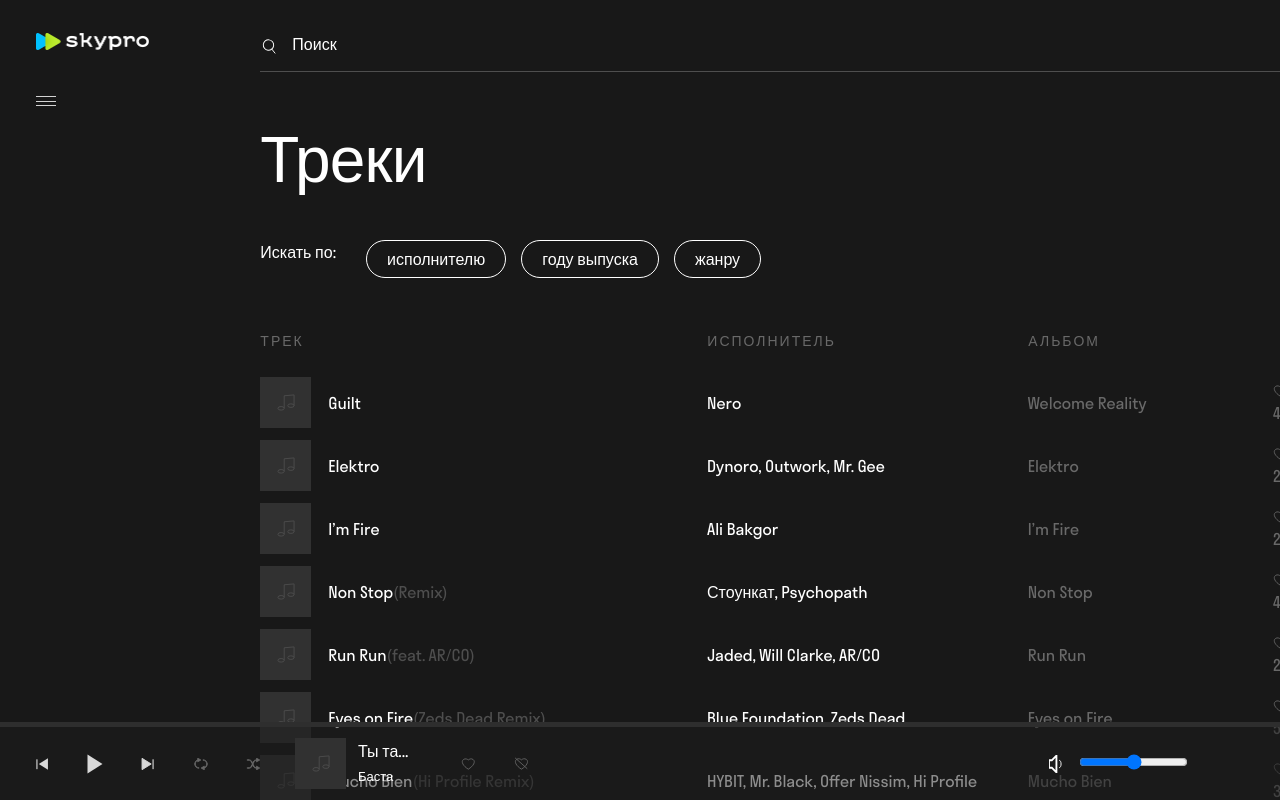
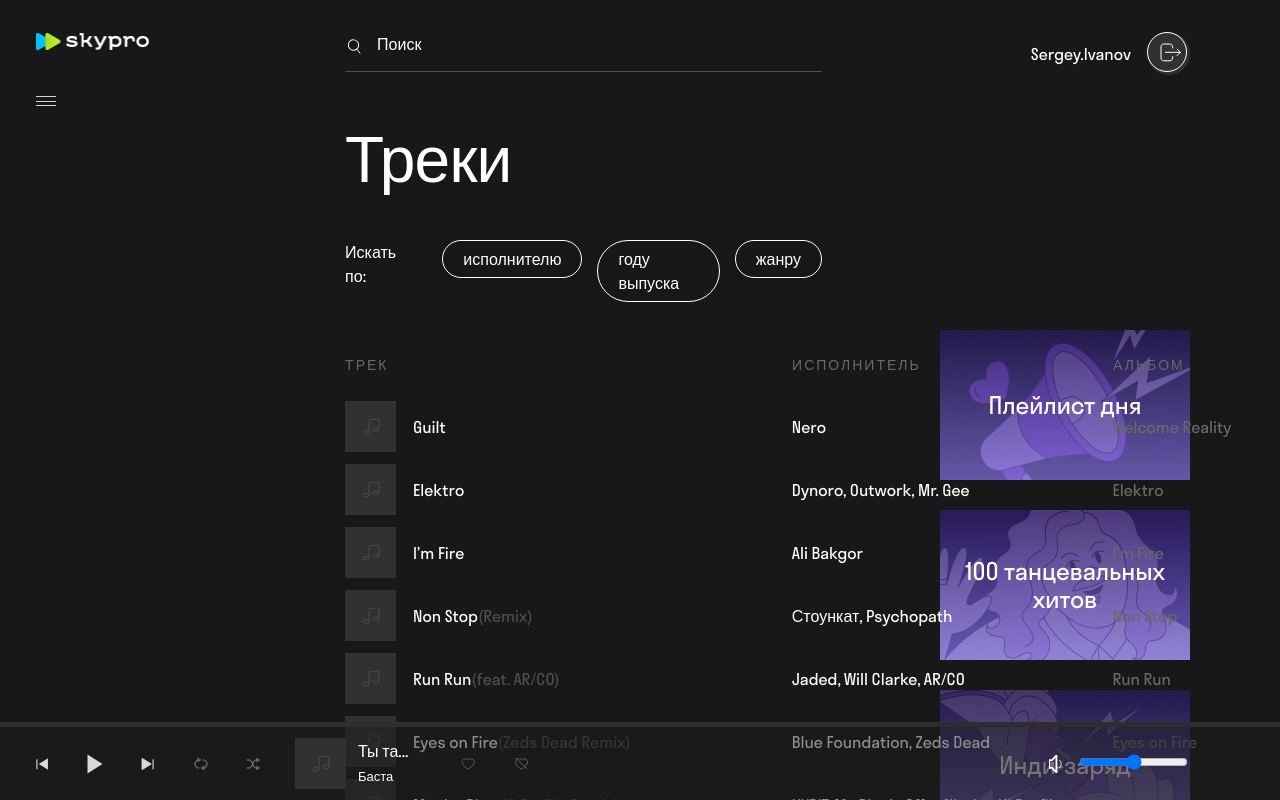
Before and after one commit to Vera869/skypro-music, a React (Create React App) app: page / in a window 1280 px wide. Built offline with nearby package versions, Linux system fonts and the light colour scheme.

Commit message:
+скроллбар

```diff
--- a/package.json
+++ b/package.json
@@ -10,6 +10,7 @@
     "react-dom": "^18.2.0",
     "react-loading-skeleton": "^3.3.1",
     "react-scripts": "5.0.1",
+    "styled-components": "^5.3.10",
     "web-vitals": "^2.1.4"
   },
   "scripts": {
--- a/src/components/CenterBlock/CenterBlock.css
+++ b/src/components/CenterBlock/CenterBlock.css
@@ -46,6 +46,7 @@
    -webkit-box-direction: normal;
    -ms-flex-direction: column;
    flex-direction: column;
+   position: absolute;
  }
 
  .search__svg {
--- a/src/components/FilterBy/FilterBy.css
+++ b/src/components/FilterBy/FilterBy.css
@@ -32,12 +32,16 @@
  .filter_button-list {
   display: flex;
   flex-direction: column;
-  gap: 15px;
+  position: relative
  }
- .list {
+ .filter_button-list ul {
+  position: absolute;
   display: flex;
   flex-direction: column;
   row-gap: 3px;
+  width: 150px;
+  height: 100px;
+  background-color: #383838;
   font-style: normal;
   font-weight: 400;
   font-size: 16px;
@@ -46,8 +50,12 @@
   border-radius: 10px;
   padding: 5px;
  }
- ::-webkit-scrollbar{
+ .list-genre,
+ .list-year,
+ .list-author,
+ ::-webkit-scrollbar:vertical{
   overflow:scroll;
+  /* color: #d9b6ff; */
  }
  .list-el:hover {
   border-color: #d9b6ff;
```
Also changed, not shown: 1 other file (tests, documents, lock files or other folders).
